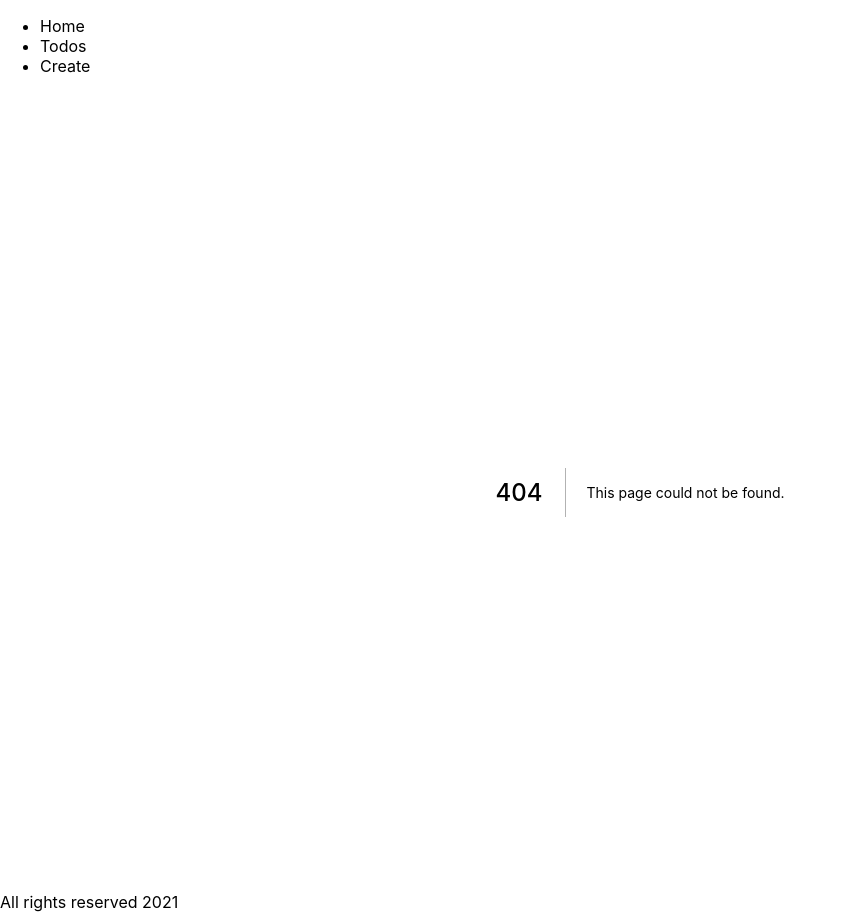
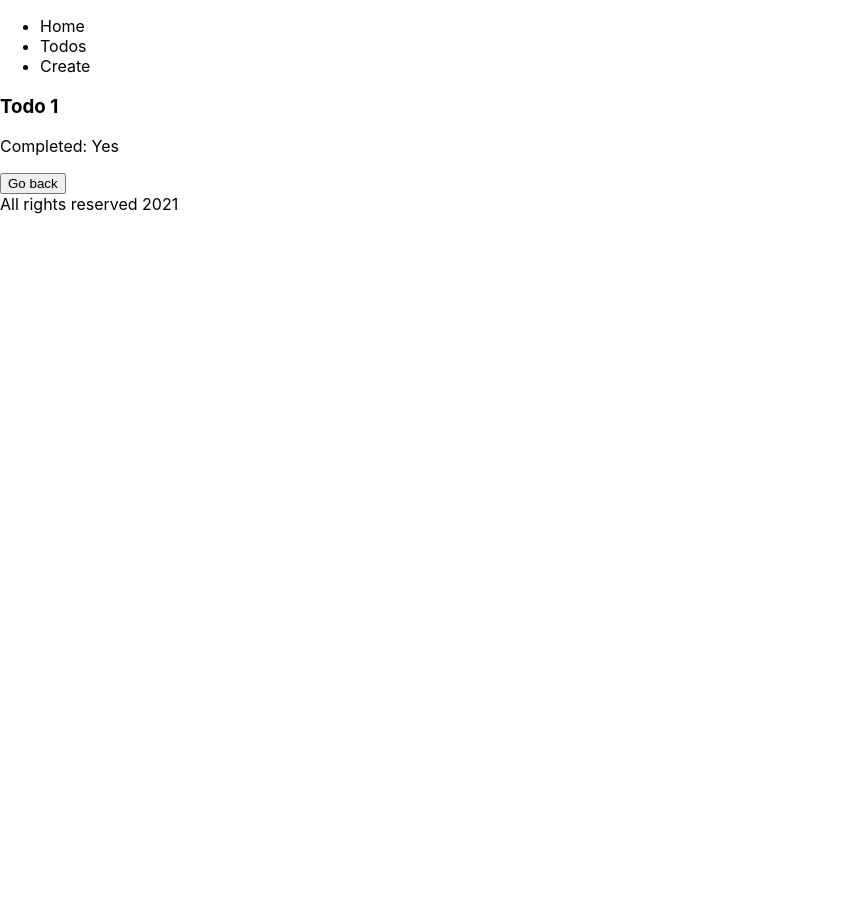
Before and after one commit to darrylmangibin/next-context-api, a Next.js app: page /todos/1 in a window 1280 px wide. Before the commit this address had no page. Shown: the whole page, without its empty margins (0-843 px from the left). After the commit the page ends 800 px from the top, so only its background shows below. Built offline with nearby package versions, Linux system fonts and the light colour scheme.

Commit message:
Add TodoDetailsPage to display a todo

```diff
--- /dev/null
+++ b/pages/todos/[id]/index.tsx
@@ -0,0 +1,17 @@
+import React from 'react';
+import { NextPage } from 'next';
+import Link from 'next/link';
+
+const TodoDetailsPage: NextPage = () => {
+  return (
+    <div>
+      <h3>Todo 1</h3>
+      <p>Completed: Yes</p>
+      <button>
+        <Link href='/todos'>Go back</Link>
+      </button>
+    </div>
+  );
+};
+
+export default TodoDetailsPage;
```
